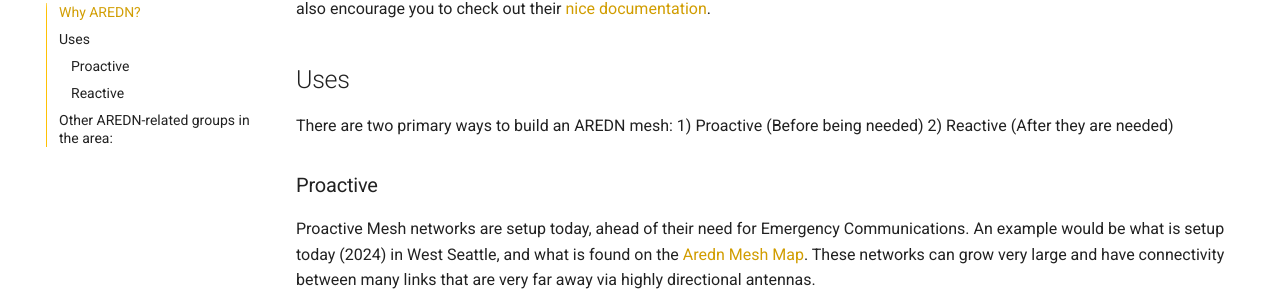
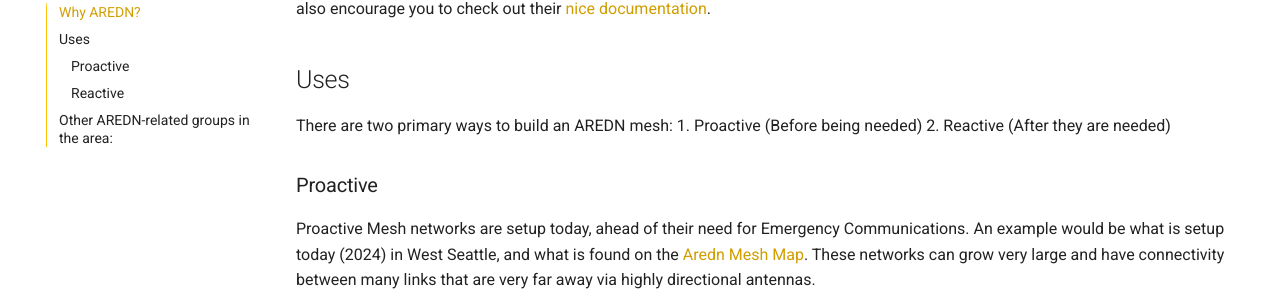
Before and after one commit to pugetmesh/pugetmesh.github.io, an MkDocs documentation site: the page built from docs/aredn/index.md, in a window 1280 px wide and 900 px high, scrolled down 569 px. Shown: the part 144-452 px from the top of the window. Built offline with MkDocs 1.6.1 and Material for MkDocs 9.7.7, drawn with Linux system fonts in a browser that asks for light colours; comment, search, counter and statistics services are not loaded.

```diff
--- a/docs/aredn/index.md
+++ b/docs/aredn/index.md
@@ -15,8 +15,8 @@ You may already own a supported hardware device. Check [the comprehensive suppor
 
 ## Uses
 There are two primary ways to build an AREDN mesh:
-1) Proactive (Before being needed)
-2) Reactive (After they are needed)
+1. Proactive (Before being needed)
+2. Reactive (After they are needed)
 
 ### Proactive
 Proactive Mesh networks are setup today, ahead of their need for Emergency Communications. An example would be what is setup today (2024) in West Seattle, and what is found on the [Aredn Mesh Map](http://usercontent.arednmesh.org/K/5/K5DLQ/livemap2.html#7/46.604/-120.146). These networks can grow very large and have connectivity between many links that are very far away via highly directional antennas.
```
Also changed, not shown: docs/index.md (+2 -2 lines), docs/meshtastic/index.md (+1 -1 lines).
